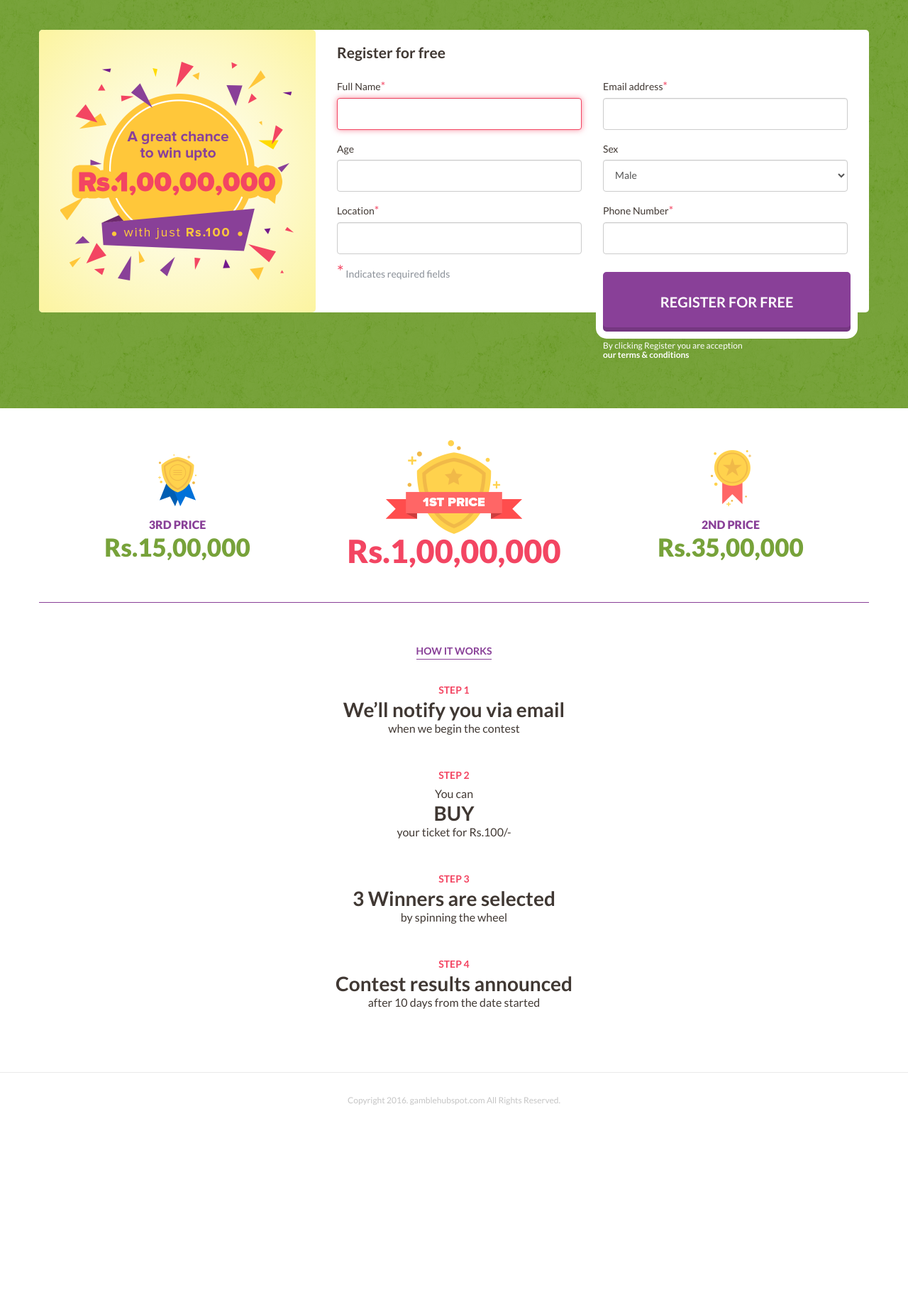
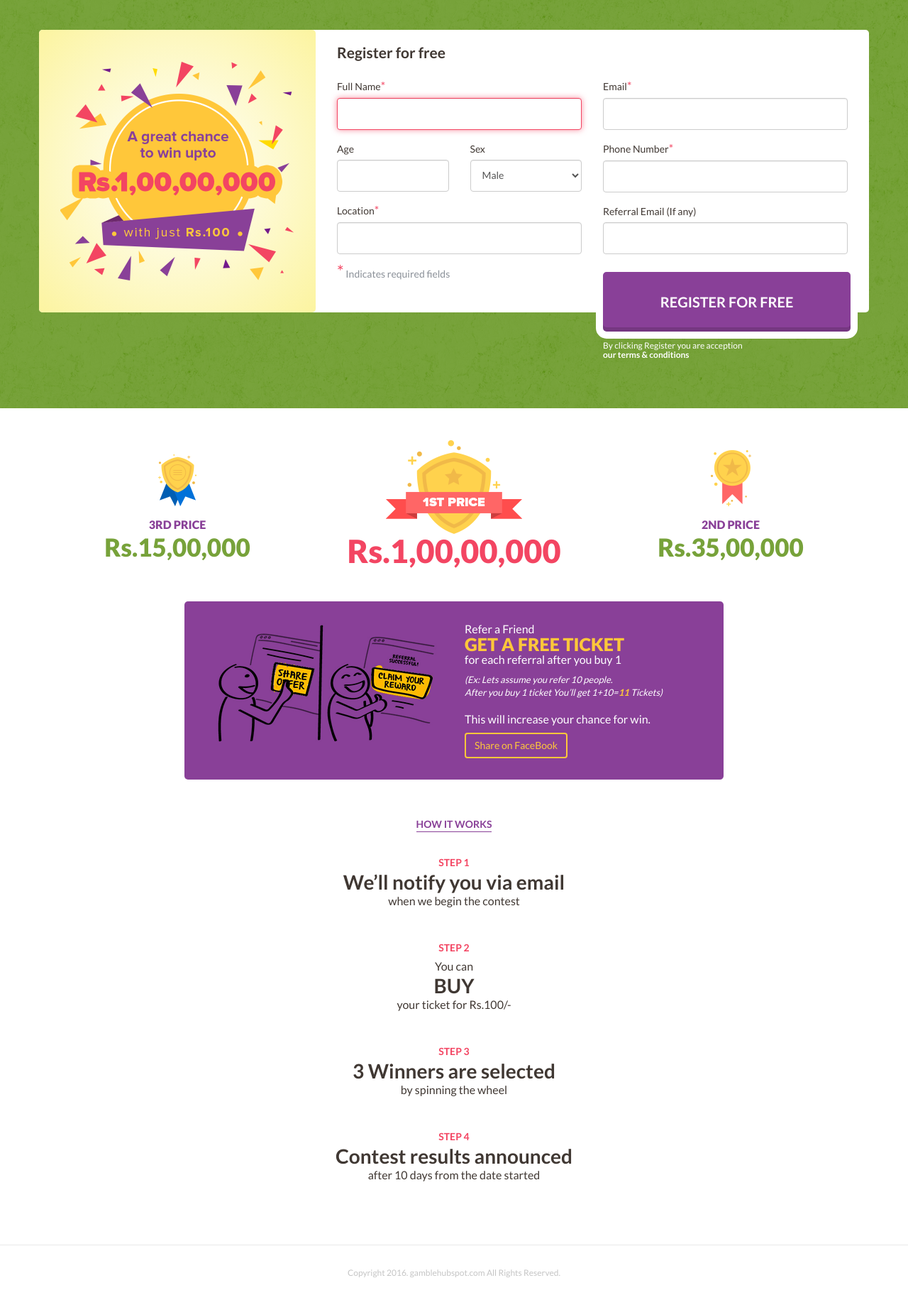
Before and after one commit to luckyfellow791/luckyfellow791.github.io, a PHP site: page / in a window 1280 px wide. Shown: the part 320-2151 px from the top of the page at 71% size. Before the commit the page ends 1876 px from the top, so only its background shows below. Run offline with PHP 8.4, Linux system fonts and the light colour scheme; some libraries are stand-ins or nearby versions.

Commit message:
add refer

```diff
--- a/assets/css/gamblehubspot.css
+++ b/assets/css/gamblehubspot.css
@@ -222,6 +222,69 @@ footer{
 	display: none;
 }
 
+#referral .ref-content, .referral-content{
+	background: #894098;
+	border-radius: 5px;
+	-webkit-border-radius: 5px;
+	padding: 30px;
+    margin-top: 15px;
+}
+
+#referral .ref-content .text, .referral-content{
+	color:#fff;
+	font-size: 16px;
+	line-height: 18px;
+	text-align: left;
+}
+
+#referral .ref-content .text h2, .referral-content h2{
+	color:#ffc73a;
+	font-size: 25px;
+	line-height: 24px;
+	font-weight: 900;
+	display: inline-block;
+	width: 100%;
+	text-transform: uppercase;
+	margin: 0;
+}
+
+#referral .ref-content .text .help-text{
+	font-size: 13px;
+	font-style: italic;
+    display: inline-block;
+    width: 100%;
+    margin: 10px 0 20px;
+}
+#referral .ref-content .text .help-text strong{
+	color:#ffc73a;
+}
+
+.referral-content a{
+	color:#ffc73a;
+	display: inline-block;
+}
+
+.btn-default{
+	background: none;
+	border: 2px solid #ffc73a;
+	text-decoration: none;
+	color: #ffc73a;
+	margin: 10px 10px 0 0;
+}
+.btn-default:hover{
+	background: #ffc73a;
+	color: #f34562;
+	border: 2px solid #ffc73a;
+}
+.btn-default:hover a{
+	color: #f34562;
+}
+.btn-default a{
+	margin: 0;
+	color: #ffc73a;
+	text-decoration: none;
+}
+
 
 @media (min-width: 992px){
 	.hero-form .register-form form .btn-container .btn-primary{
--- a/index.html
+++ b/index.html
@@ -6,6 +6,14 @@
     <meta name="viewport" content="width=device-width, initial-scale=1">
     <!-- The above 3 meta tags *must* come first in the head; any other head content must come *after* these tags -->
     <title>Gamble Hub Spot.com || A great chance to win upto 1 crore</title>
+
+        <!-- You can use Open Graph tags to customize link previews.
+    Learn more: https://developers.facebook.com/docs/sharing/webmasters -->
+    <meta property="og:url"           content="http://gamblehubspot.com/" />
+    <meta property="og:type"          content="website" />
+    <meta property="og:title"         content="Gamble Hub Spot.com" />
+    <meta property="og:description"   content="A great chance to win upto 1 crore legally" />
+    <meta property="og:image"         content="http://gamblehubspot.com/public/refer.jpg" />
 
     <link rel="shortcut icon" href="assets/images/favicon.ico" type="image/x-icon">
 
@@ -52,10 +60,26 @@
                           <label for="Name">Full Name<span class="text-danger">*<span></label>
                           <input autofocus="true" required="true" type="text" class="form-control" id="Name" name="Name">
                         </fieldset>
-                        <fieldset class="form-group">
-                          <label for="Age">Age</label>
-                          <input type="text" class="form-control" id="Age" name="Age" >
-                        </fieldset>
+
+                        <div class="row">
+                          <div class="col-md-6">
+                            <fieldset class="form-group">
+                              <label for="Age">Age</label>
+                              <input type="text" class="form-control" id="Age" name="Age" >
+                            </fieldset>
+                          </div>
+                          <div class="col-md-6">
+                            <fieldset class="form-group">
+                              <label for="Sex">Sex</label>
+                              <select class="form-control" id="Sex" name="Sex">
+                                <option>Male</option>
+                                <option>Female</option>
+                                <option>Transgender</option>
+                              </select>
+                            </fieldset>
+                          </div>
+                        </div>
+
                         <fieldset class="form-group">
                           <label for="Location">Location<span class="text-danger">*<span></label>
                           <input class="form-control" required="true" type="text" id="Location" name="Location" >
@@ -66,21 +90,19 @@
                     </div>
                     <div class="col-md-6">
                         <fieldset class="form-group">
-                          <label for="email">Email address<span class="text-danger">*<span></label>
+                          <label for="email">Email<span class="text-danger">*<span></label>
                           <input type="email" class="form-control" required="true" id="email" name="email">
-                          <span id="email-invalid" style="visibility:hidden">Must be a valid email address</span>
+                          <span id="email-invalid" style="visibility:hidden">Must be a valid email</span>
                         </fieldset>
-                        <fieldset class="form-group">
-                          <label for="Sex">Sex</label>
-                          <select class="form-control" id="Sex" name="Sex">
-                            <option>Male</option>
-                            <option>Female</option>
-                            <option>Transgender</option>
-                          </select>
-                        </fieldset>
+
                         <fieldset class="form-group">
                           <label for="PhoneNumber">Phone Number<span class="text-danger">*<span></label>
                           <input class="form-control" type="number" required="true" id="PhoneNumber" name="PhoneNumber">
+                        </fieldset>
+
+                        <fieldset class="form-group">
+                          <label for="Referral">Referral Email (If any)</label>
+                          <input class="form-control" type="email" id="Referral" name="Referral">
                         </fieldset>
 
                         <fieldset class="btn-container">
@@ -97,7 +119,19 @@
                       <p>We’ll notify you via email<br/>
                       when we begin the contest</p>
 
-                      <p>Then You can <strong class="text-danger">BUY</strong> ticket and enter the contest</p>
+                      <div class="referral-content">
+                        Refer a Friend
+                        <h2>Get a free ticket</h2>
+                        for each referral after you buy 1<br/>
+
+                        <!-- Your share button code -->
+                        <div class="fb-share-button btn btn-default"
+                          data-href="http://gamblehubspot.com/" data-layout="button" data-size="small" data-mobile-iframe="false">
+                          <a class="fb-xfbml-parse-ignore" target="_blank" href="https://www.facebook.com/sharer/sharer.php?u=http%3A%2F%2Fgamblehubspot.com%2F&amp;src=sdkpreparse">Share on FaceBook</a>
+                        </div>
+
+                        <a class="btn btn-default" href="#referral">Click here for more info</a>
+                      </div>
                   </div>
 
                 </div>
@@ -125,9 +159,47 @@
             <span>2nd Price</span>
             <h2>Rs.35,00,000</h2>
           </div>
+        </div>
+      </div>
+    </section>
 
-          <hr/>
+    <section id="referral">
+      <div class="container text-center">
+        <div class="col-md-8 col-md-offset-2">
+          <div class="row ref-content">
+            <div class="col-md-6">
+              <img src="assets/images/referral.png" class="img-responsive" alt="Refer a Friend Get a free ticket for each referral "/>
+            </div>
+            <div class="col-md-6 text">
+              Refer a Friend
+              <h2>Get a free ticket</h2>
+              for each referral after you buy 1
+
+              <span class="help-text">(Ex: Lets assume you refer 10 people.<br/>
+              After you buy 1 ticket You’ll get 1+10=<strong>11</strong> Tickets)</span>
+
+              This will increase your chance for win.
+
+              <div id="fb-root"></div>
+              <script>(function(d, s, id) {
+                var js, fjs = d.getElementsByTagName(s)[0];
+                if (d.getElementById(id)) return;
+                js = d.createElement(s); js.id = id;
+                js.src = "//connect.facebook.net/en_US/sdk.js#xfbml=1&version=v2.7&appId=343119449176997";
+                fjs.parentNode.insertBefore(js, fjs);
+              }(document, 'script', 'facebook-jssdk'));</script>
+
+                <!-- Your share button code -->
+              <div class="fb-share-button btn btn-default"
+                data-href="http://gamblehubspot.com/" data-layout="button" data-size="small" data-mobile-iframe="false">
+                <a class="fb-xfbml-parse-ignore" target="_blank" href="https://www.facebook.com/sharer/sharer.php?u=http%3A%2F%2Fgamblehubspot.com%2F&amp;src=sdkpreparse">Share on FaceBook</a>
+              </div>
+
+
+            </div>
+          </div>
         </div>
+
       </div>
     </section>
 
```
Also changed, not shown: assets/images/referral.png (added), public/refer.jpg (added).
